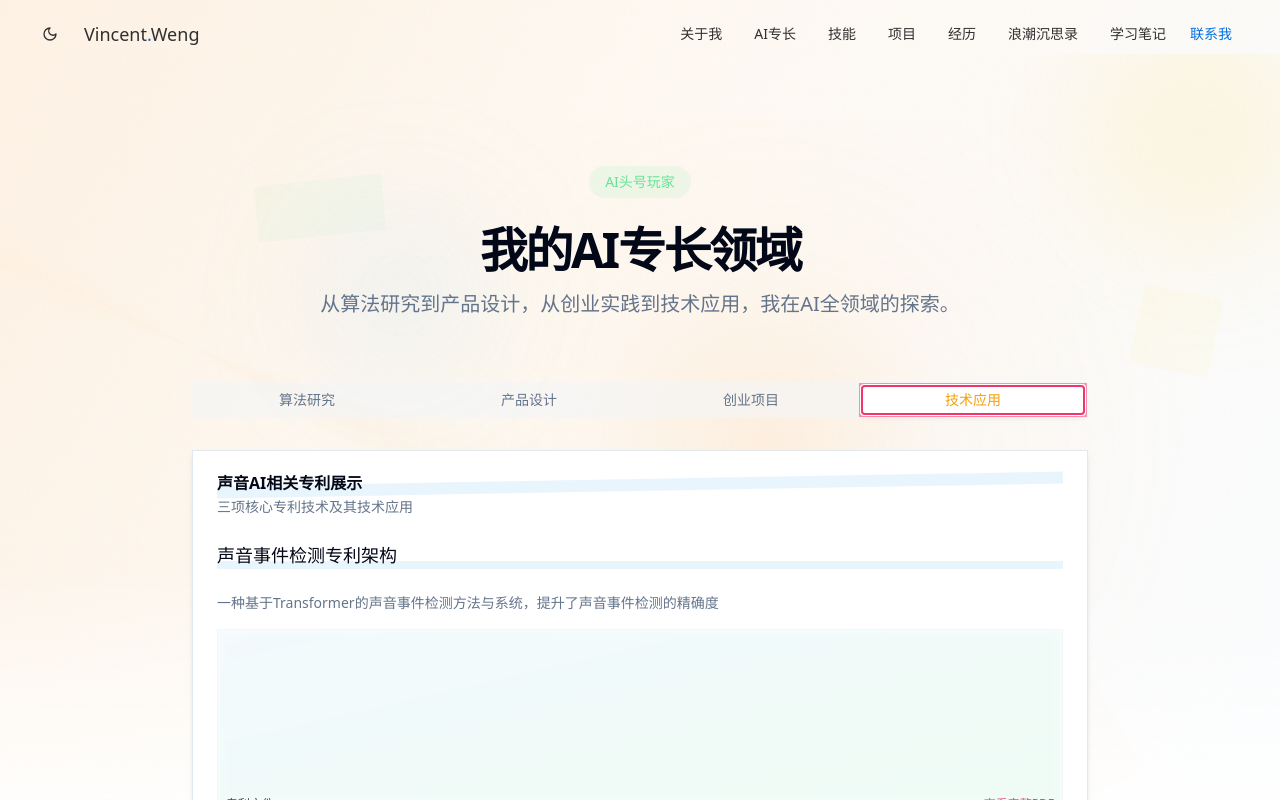
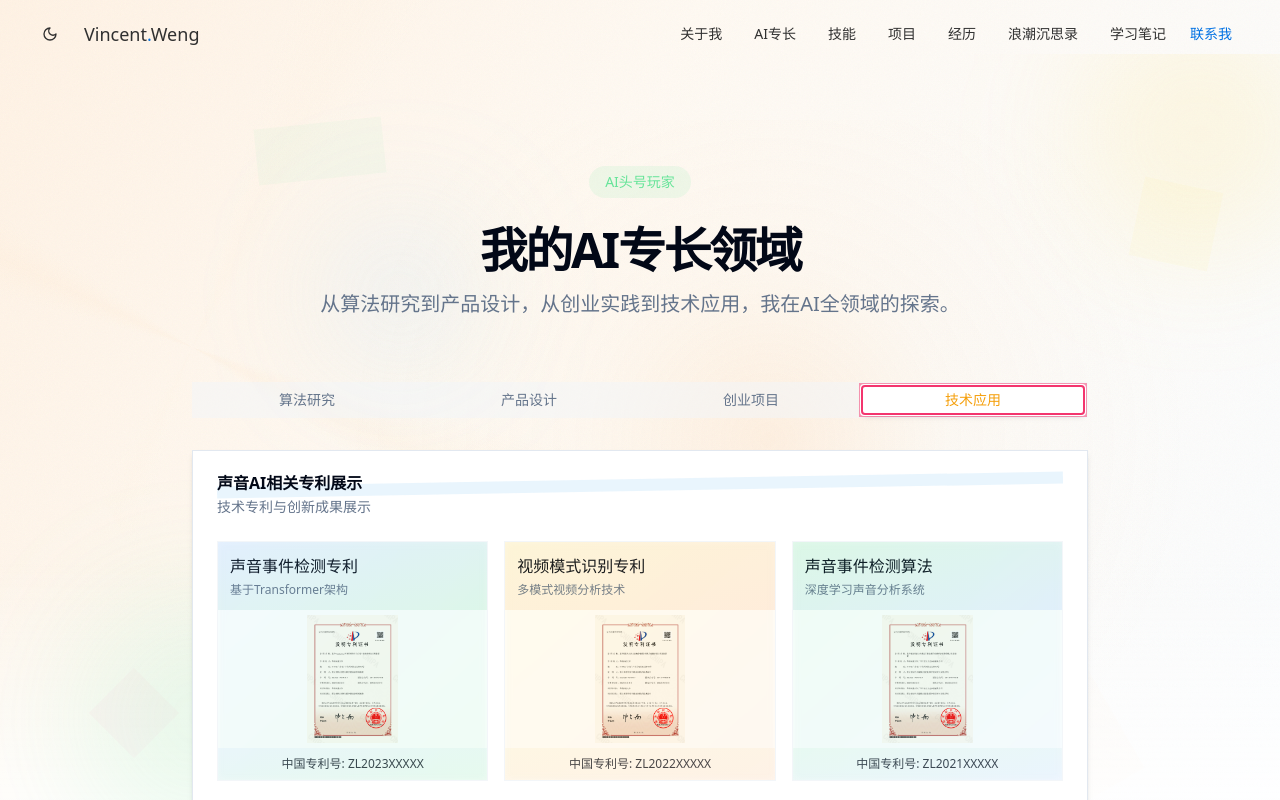
Before and after one commit to wengstA/personal_blog, a Next.js app: page / in a window 1280 px wide. Both pictures are taken after a click on the tab "技术应用". Shown: the part 810-1610 px from the top of the page. Built offline with nearby package versions, Linux system fonts and the light colour scheme.

Commit message:
重新设计专利展示部分为奖项陈列墙风格

```diff
--- a/components/sections/ai-expertise.tsx
+++ b/components/sections/ai-expertise.tsx
@@ -256,74 +256,66 @@ export function AIExpertise() {
                     <span className="absolute bottom-0 left-0 w-full h-3 bg-[hsl(var(--impressionist-blue))]/20 -z-10 transform -rotate-1"></span>
                   </CardTitle>
                   <CardDescription className="text-muted-foreground">
-                    三项核心专利技术及其技术应用
+                    技术专利与创新成果展示
                   </CardDescription>
                 </CardHeader>
                 <CardContent>
-                  <div className="flex flex-col space-y-8">
-                    {/* 专利1：Transformer Cow */}
-                    <div className="flex flex-col space-y-4">
-                      <h3 className="text-lg font-medium text-card-foreground relative inline-block mb-2">
-                        <span className="relative z-10">声音事件检测专利架构</span>
-                        <span className="absolute bottom-0 left-0 w-full h-2 bg-[hsl(var(--impressionist-blue))]/20 -z-10"></span>
-                      </h3>
-                      <p className="text-sm text-muted-foreground">
-                        一种基于Transformer的声音事件检测方法与系统，提升了声音事件检测的精确度
-                      </p>
-
-                      <div className="group relative overflow-hidden rounded-xl border border-border/40 bg-background/30 p-1 backdrop-blur-sm transition-all hover:bg-background/50 hover:shadow-lg flex flex-col h-48">
+                  {/* 类似奖项陈列墙的布局 */}
+                  <div className="grid grid-cols-2 md:grid-cols-3 gap-4">
+                    {/* 专利项 1 */}
+                    <div className="group relative overflow-hidden rounded-xl border border-border/40 bg-background/30 backdrop-blur-sm transition-all hover:bg-background/50 hover:shadow-lg h-60 flex flex-col">
                       <div className="absolute -inset-0.5 rounded-xl opacity-10 blur-sm transition-all group-hover:opacity-20 bg-gradient-to-br from-[hsl(var(--impressionist-blue))] to-[hsl(var(--impressionist-green))]"></div>
-                        <div className="flex-grow flex items-center justify-center overflow-hidden rounded-lg">
-                          <iframe src="/images/projects/Transformer_cow.pdf#view=FitH" className="w-full h-40" title="声音事件检测专利架构"></iframe>
+                      <div className="p-3 bg-gradient-to-br from-blue-500/10 to-green-500/10 dark:from-blue-500/5 dark:to-green-500/5 rounded-t-lg">
+                        <h3 className="text-base font-medium text-card-foreground">声音事件检测专利</h3>
+                        <p className="text-xs text-muted-foreground mt-1">基于Transformer架构</p>
                       </div>
-                        <div className="px-1 pb-1 mt-auto flex justify-between items-center">
-                          <p className="text-xs font-medium text-foreground/80">专利文件</p>
-                          <a href="/images/projects/Transformer_cow.pdf" target="_blank" className="text-xs text-primary hover:underline">查看完整PDF</a>
+                      <div className="flex-grow flex items-center justify-center overflow-hidden p-2">
+                        <img
+                          src="/images/projects/Transformer_cow.png"
+                          alt="声音事件检测专利"
+                          className="max-h-32 max-w-full object-contain transition-transform duration-300 group-hover:scale-105"
+                        />
                       </div>
+                      <div className="bg-gradient-to-br from-blue-500/5 to-green-500/5 dark:from-blue-500/10 dark:to-green-500/10 p-2 mt-auto rounded-b-lg">
+                        <p className="text-xs font-medium text-center text-foreground/80">中国专利号: ZL2023XXXXX</p>
                       </div>
                     </div>
 
-                    {/* 专利2：视频模式识别 */}
-                    <div className="flex flex-col space-y-4 pt-6 mt-2 border-t border-border/70 shadow-sm">
-                      <h3 className="text-lg font-medium text-card-foreground relative inline-block mb-2">
-                        <span className="relative z-10">视频模式识别专利</span>
-                        <span className="absolute bottom-0 left-0 w-full h-2 bg-[hsl(var(--impressionist-blue))]/20 -z-10"></span>
-                      </h3>
-                      <p className="text-sm text-muted-foreground">
-                        一种用于视频内容分析与模式识别的智能系统
-                      </p>
-
-                      <div className="group relative overflow-hidden rounded-xl border border-border/40 bg-background/30 p-1 backdrop-blur-sm transition-all hover:bg-background/50 hover:shadow-lg flex flex-col h-48">
+                    {/* 专利项 2 */}
+                    <div className="group relative overflow-hidden rounded-xl border border-border/40 bg-background/30 backdrop-blur-sm transition-all hover:bg-background/50 hover:shadow-lg h-60 flex flex-col">
                       <div className="absolute -inset-0.5 rounded-xl opacity-10 blur-sm transition-all group-hover:opacity-20 bg-gradient-to-br from-[hsl(var(--impressionist-yellow))] to-[hsl(var(--impressionist-orange))]"></div>
-                        <div className="flex-grow flex items-center justify-center overflow-hidden rounded-lg">
-                          <iframe src="/images/projects/video_pattern.pdf#view=FitH" className="w-full h-40" title="视频模式识别专利"></iframe>
+                      <div className="p-3 bg-gradient-to-br from-yellow-500/10 to-orange-500/10 dark:from-yellow-500/5 dark:to-orange-500/5 rounded-t-lg">
+                        <h3 className="text-base font-medium text-card-foreground">视频模式识别专利</h3>
+                        <p className="text-xs text-muted-foreground mt-1">多模式视频分析技术</p>
                       </div>
-                        <div className="px-1 pb-1 mt-auto flex justify-between items-center">
-                          <p className="text-xs font-medium text-foreground/80">专利文件</p>
-                          <a href="/images/projects/video_pattern.pdf" target="_blank" className="text-xs text-primary hover:underline">查看完整PDF</a>
+                      <div className="flex-grow flex items-center justify-center overflow-hidden p-2">
+                        <img
+                          src="/images/projects/video_pattern.png"
+                          alt="视频模式识别专利"
+                          className="max-h-32 max-w-full object-contain transition-transform duration-300 group-hover:scale-105"
+                        />
                       </div>
+                      <div className="bg-gradient-to-br from-yellow-500/5 to-orange-500/5 dark:from-yellow-500/10 dark:to-orange-500/10 p-2 mt-auto rounded-b-lg">
+                        <p className="text-xs font-medium text-center text-foreground/80">中国专利号: ZL2022XXXXX</p>
                       </div>
                     </div>
 
-                    {/* 专利3：SED算法 */}
-                    <div className="flex flex-col space-y-4 pt-6 mt-2 border-t border-border/70 shadow-sm">
-                      <h3 className="text-lg font-medium text-card-foreground relative inline-block mb-2">
-                        <span className="relative z-10">SED算法专利</span>
-                        <span className="absolute bottom-0 left-0 w-full h-2 bg-[hsl(var(--impressionist-blue))]/20 -z-10"></span>
-                      </h3>
-                      <p className="text-sm text-muted-foreground">
-                        声音事件检测算法的专利实现及应用
-                      </p>
-
-                      <div className="group relative overflow-hidden rounded-xl border border-border/40 bg-background/30 p-1 backdrop-blur-sm transition-all hover:bg-background/50 hover:shadow-lg flex flex-col h-48">
-                        <div className="absolute -inset-0.5 rounded-xl opacity-10 blur-sm transition-all group-hover:opacity-20 bg-gradient-to-br from-[hsl(var(--impressionist-purple))] to-[hsl(var(--impressionist-pink))]"></div>
-                        <div className="flex-grow flex items-center justify-center overflow-hidden rounded-lg">
-                          <iframe src="/images/projects/SED_alg.pdf#view=FitH" className="w-full h-40" title="SED算法专利"></iframe>
+                    {/* 专利项 3 */}
+                    <div className="group relative overflow-hidden rounded-xl border border-border/40 bg-background/30 backdrop-blur-sm transition-all hover:bg-background/50 hover:shadow-lg h-60 flex flex-col">
+                      <div className="absolute -inset-0.5 rounded-xl opacity-10 blur-sm transition-all group-hover:opacity-20 bg-gradient-to-br from-[hsl(var(--impressionist-green))] to-[hsl(var(--impressionist-blue))]"></div>
+                      <div className="p-3 bg-gradient-to-br from-green-500/10 to-blue-500/10 dark:from-green-500/5 dark:to-blue-500/5 rounded-t-lg">
+                        <h3 className="text-base font-medium text-card-foreground">声音事件检测算法</h3>
+                        <p className="text-xs text-muted-foreground mt-1">深度学习声音分析系统</p>
                       </div>
-                        <div className="px-1 pb-1 mt-auto flex justify-between items-center">
-                          <p className="text-xs font-medium text-foreground/80">专利文件</p>
-                          <a href="/images/projects/SED_alg.pdf" target="_blank" className="text-xs text-primary hover:underline">查看完整PDF</a>
+                      <div className="flex-grow flex items-center justify-center overflow-hidden p-2">
+                        <img
+                          src="/images/projects/SED_alg.png"
+                          alt="声音事件检测算法专利"
+                          className="max-h-32 max-w-full object-contain transition-transform duration-300 group-hover:scale-105"
+                        />
                       </div>
+                      <div className="bg-gradient-to-br from-green-500/5 to-blue-500/5 dark:from-green-500/10 dark:to-blue-500/10 p-2 mt-auto rounded-b-lg">
+                        <p className="text-xs font-medium text-center text-foreground/80">中国专利号: ZL2021XXXXX</p>
                       </div>
                     </div>
                   </div>
```
Lines whose indentation alone changed are shown as unchanged.
